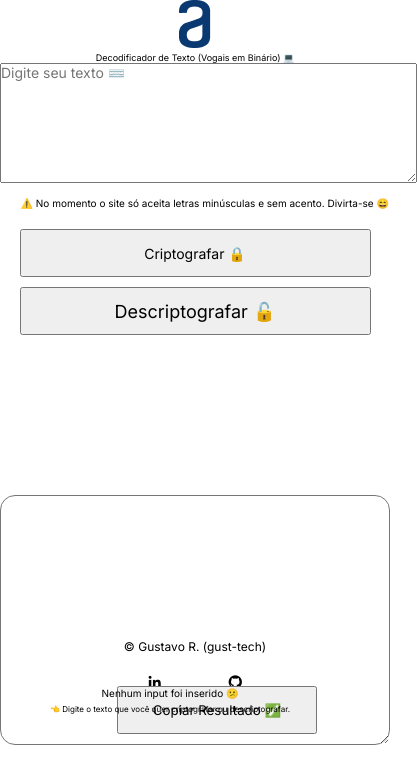
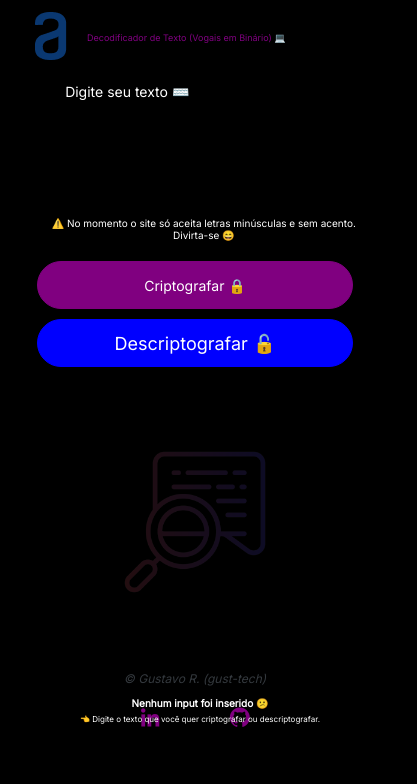
Before and after one commit to gustvtech/Decodificador_ONE, a plain HTML site: page index.html in a window 390 px wide. Shown: the whole page, 417 px wide, since content can reach past the window. Drawn offline with nearby package versions, Linux system fonts and the light colour scheme.

Commit message:
Fix - Responsividade Mobile

```diff
--- a/index.html
+++ b/index.html
@@ -10,7 +10,7 @@
     <link rel="stylesheet" href="https://cdnjs.cloudflare.com/ajax/libs/font-awesome/6.1.1/css/all.min.css" integrity="sha512-KfkfwYDsLkIlwQp6LFnl8zNdLGxu9YAA1QvwINks4PhcElQSvqcyVLLD9aMhXd13uQjoXtEKNosOWaZqXgel0g==" crossorigin="anonymous" referrerpolicy="no-referrer" />
     <link href='https://cdn.jsdelivr.net/npm/boxicons@2.0.5/css/boxicons.min.css' rel='stylesheet'>
     <link rel="stylesheet" href="src/css/reset.css">
-    <link rel="stylesheet" href="src/css/styel.css">
+    <link rel="stylesheet" href="src/css/style.css">
     <link rel="stylesheet" href="src/css/responsive.css">
 
     <link rel="icon" type="image/png" href="https://images.emojiterra.com/google/android-10/512px/1f513.png"/>
--- a/src/css/responsive.css
+++ b/src/css/responsive.css
@@ -118,17 +118,20 @@
         text-align: center;
     }
     .mensagem {
-        background-size: 130px;
+        background-size: 150px;
     }
     .texto-saida {
-        bottom: 130px;
+        bottom: 100px;
+        margin-bottom: 20px;
+        left: 30px;
     }
 
     #btnCopiar {
-        bottom: 110px;
-        left: 30%;
-        width: 200px;
+        width: 80%;
         height: 48px;
+        font-size: 18px;
+        margin-bottom: 20px;
+        margin-left: -95px;
     }
     .footer {
         flex-direction: column;
--- /dev/null
+++ b/src/css/style.css
@@ -0,0 +1,180 @@
+body{
+    background: black;
+
+}
+
+.logo {
+    margin: 3% 0 0 9%;
+    display: flex;
+    align-items: center
+}
+
+.logo h1 {
+    font-size: 25px;
+    margin-left: 20px;
+    color: purple;
+}
+
+.main {
+    display: flex;
+    justify-content: space-between;
+    margin: 5% 5% 0 5%;
+}
+
+.secao-texto-entrada {
+    height: 500px;
+}
+
+.input-texto {
+    border: none;
+    background: black;
+    font-size: 30px;
+    color: white;
+    resize: none;
+    height: 300px;
+    padding-left: 8%;
+    width: 90%;
+}
+
+.input-texto:focus {
+    outline: 0;
+    color: white;
+}
+
+.input-texto::placeholder {
+    color: white
+}
+
+.mensagem {
+    width: 400px;
+    height: 630px;
+    position: relative;
+    bottom: 130px;
+    border: none;
+    resize: none;
+    color: white;
+    border-radius: 15px;
+    padding: 30px;
+    background-image: url('../imagens/fundo.png');
+    background-repeat: no-repeat;
+    background-position:center ;
+    background-size: 300px;
+    background-color: rgb(0, 0, 0);
+    text-align: center;
+    filter: opacity(15%);
+}
+
+.mensagem:focus {
+    outline: 0;
+    color: white;
+}
+
+.informacao {
+    display: flex;
+    margin: 10px 0 20px 50px;
+    align-items: center;
+    font-size: 15px;
+    color: white;
+}
+
+.informacao img {
+    margin-right: 10px;
+    width: 15px;
+}
+
+.botoes {
+    text-align: center;
+    margin-top: 10px;
+}
+
+.encriptar {
+    width: 300px;
+    height: 68px;
+    border-radius: 24px;
+    background: purple;
+    border: 1px solid purple;
+    color: #fff;
+    font-size: 18px;
+    cursor: pointer;
+}
+
+.desencriptar {
+    width: 300px;
+    height: 68px;
+    border-radius: 24px;
+    background: blue;
+    border: 1px solid blue;
+    margin-left: 20px;
+    color: white;
+    font-size: 18px;
+    cursor: pointer;
+}
+
+.footer {
+    display: flex;
+    margin-left: 8%;
+    align-items: center;
+    margin-top: -100px;
+}
+
+.footer  span{
+    display: inline-block;
+    font-size: 14px;
+    font-style: italic;
+    color: #495057b7;
+}
+
+.redes-sociais {
+    font-size: 20px;
+    margin-left: 20px;
+}
+
+.redes-sociais i {
+    margin-left: 70px;
+}
+
+#btnCopiar {
+    position: absolute;
+    bottom: 40px;
+    right: 120px;
+    width: 300px;
+    height: 68px;
+    border-radius: 24px;
+    background: green;
+    border: 1px solid green;
+    color: white;
+    font-size: 18px;
+    cursor: pointer;
+    display:none;
+}
+
+.texto-saida {
+    position: absolute;
+    bottom: 170px;
+    right: 110px;
+    width: 250px;
+    text-align: center;
+    margin-left: 65px;
+}
+
+.texto-saida h3 {
+    font-size: 20px;
+    font-weight: bold;
+    color: white;
+}
+
+.texto-saida p {
+    margin-top: 15px;
+    margin-left: px;
+    color: white;
+}
+
+.font-branca {
+    color: white;
+}
+
+.footer__icon {
+    font-size: 1.5rem;
+    color: purple;
+    margin: 0 var(--mb-2);
+  }
--- a/src/js/script.js
+++ b/src/js/script.js
@@ -11,7 +11,7 @@ function btnCriptografar() {
     }
     mensagem.value = textoEncriptado
     mensagem.style.background="#000"
-    mensagem.style.color="white"
+    mensagem.style.color="#fff"
     mensagem.style.fontSize='25px'
     textoSaida.style.display='none'
     btnCopiar.style.display='block'
@@ -39,7 +39,7 @@ function btnDescriptografar() {
         return textDesencriptado
     }
     mensagem.value = textDesencriptado
-    mensagem.style.color='white'
+    mensagem.style.color='#fff'
     mensagem.style.fontSize='25px'
 
 }
```
